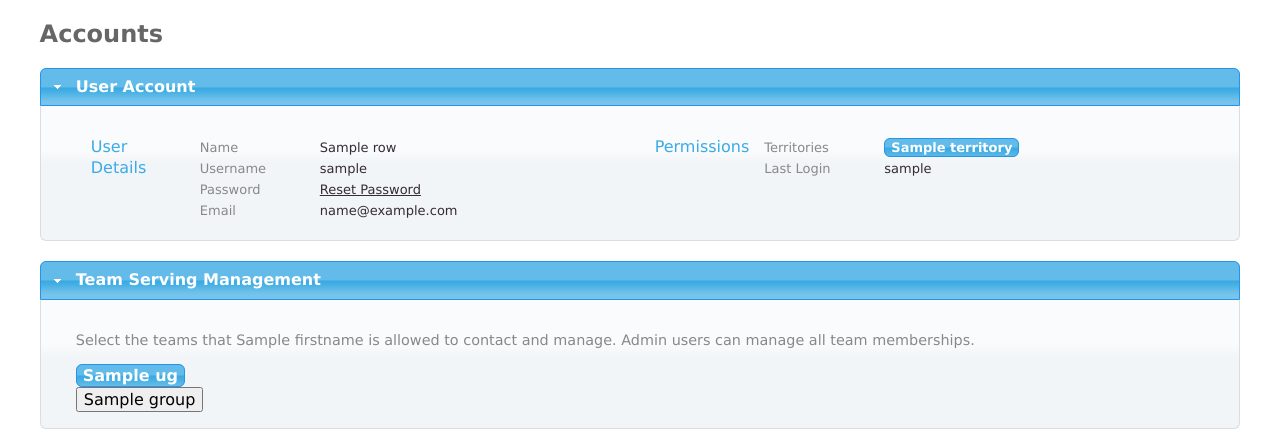
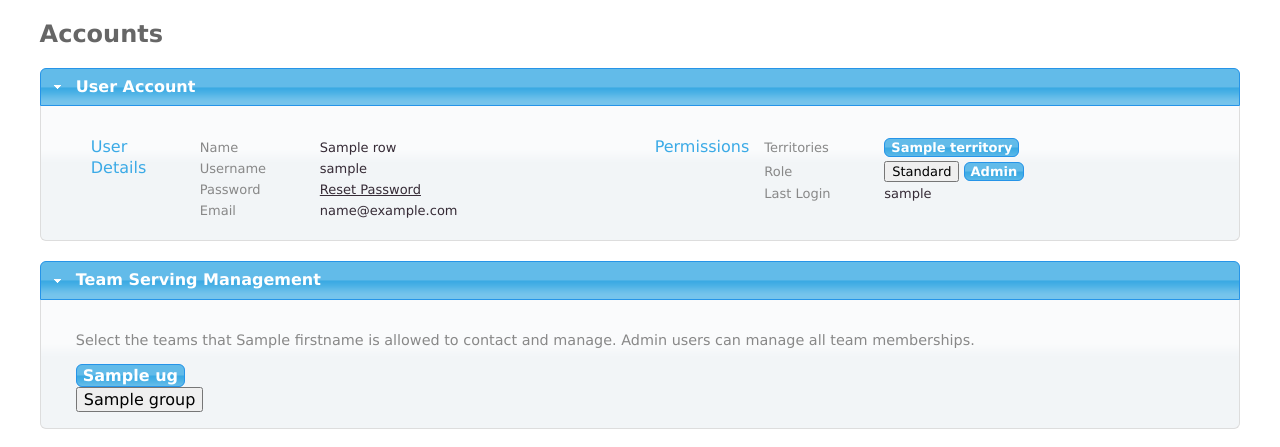
Before and after one commit to slimjim777/Portal, a Flask app: template portal/templates/admin.html in a window 1280 px wide. Shown: the part 96-543 px from the top of the page. Run offline with Flask 2, Linux system fonts and the light colour scheme; the template is opened without the code that fills it: most values are stand-ins (such as "Sample title", 1, 10 or a date in 2020); some libraries are stand-ins or nearby versions.

Commit message:
Added the user's role to be displayed in the UI. Allow the Admins to be able to change a user's role

```diff
--- a/portal/rest.py
+++ b/portal/rest.py
@@ -1,7 +1,7 @@
 from flask import request, redirect, url_for, session, abort, jsonify, flash
 from portal import app
 from portal.model.models import User, Event, Person, CRMPerson
-from portal.views import is_authenticated
+from portal.views import is_authenticated, is_admin
 
 @app.route("/rest/v1.0/login", methods=['POST'])
 def login():
@@ -138,6 +138,31 @@ def territory():
 
     user = User()
     response = user.territory_update(request.json['personid'], request.json['action'], request.json['territory'])
+    return jsonify(response)
+
+
+@app.route("/rest/v1.0/role", methods=['POST'])
+def role():
+    """
+    Set the role for an individual.
+    """
+    if not is_authenticated():
+        abort(403)
+
+    # Check permissions
+    if not is_admin():
+        abort(403)
+
+    # Validate the JSON message
+    if not request.json:
+        abort(400)
+    if ('personid' not in request.json):
+        return jsonify({ 'response':'Failed', 'error':"The Person's 'personid' must be supplied." })
+    if ('role' not in request.json):
+        return jsonify({ 'response':'Failed', 'error':"The 'role' must be supplied." })
+
+    user = User()
+    response = user.role_update(request.json['personid'], request.json['role'])
     return jsonify(response)
 
 
--- a/portal/templates/admin.html
+++ b/portal/templates/admin.html
@@ -66,6 +66,20 @@
                         <button onclick="toggleTerritory(this)">{{ t.name }}</button>
                             {% endif %}
                         {% endfor %}
+                    </div>
+               </div>
+           </div>
+           <div class="cell-data">
+               <div class="subcell">
+                    <div class="subcell-label">Role</div>
+                    <div class="subcell-data">
+                        {% if row.role == 'Standard' %}
+                        <button id="roleStandard" class="ui-corner-all ui-state-active">Standard</button>
+                        <button id="roleAdmin" onclick="toggleRole(this)">Admin</button>
+                        {% else %}
+                        <button id="roleStandard" onclick="toggleRole(this)">Standard</button>
+                        <button id="roleAdmin" class="ui-corner-all ui-state-active">Admin</button>
+                        {% endif %}
                     </div>
                </div>
            </div>
@@ -357,6 +371,39 @@
         });
     }
 
+    function toggleRole($el) {
+        // Which role got clicked?
+        // (only the inactive role is clickable, so this is being made active)
+        var role = $($el).text();
+        var postdata = {
+            personid:{{ row.personid }},
+            role: role
+        };
+        $( "#progressbar" ).show();
+
+        var request = $.ajax({
+          type: 'POST',
+          url: '/rest/v1.0/role',
+          data: JSON.stringify(postdata),
+          contentType:"application/json",
+          dataType: "json",
+          success: function(data) {
+            if(data.response=='Failed') {
+                console.log(data.error);
+                var $message = $('#messages');
+                $message.text(data.error);
+                $message.attr('class', 'ui-state-error ui-corner-all');
+                $message.show().fadeOut(2000);
+                $($el).attr('class', '');
+            } else {
+                document.location.href = '/accounts/{{ row.personid }}';
+                $( "#progressbar" ).hide();
+            }
+          }
+        });
+
+
+    }
 
     function showDialog() {
         $('#d-message').hide();
--- a/portal/templates/settings.html
+++ b/portal/templates/settings.html
@@ -51,6 +51,12 @@
                <div class="subcell">
                     <div class="subcell-label">Territories</div>
                     <div class="subcell-data">{{ row.access }}</div>
+               </div>
+           </div>
+           <div class="cell-data">
+               <div class="subcell">
+                    <div class="subcell-label">Role</div>
+                    <div class="subcell-data">{{ row.role }}</div>
                </div>
            </div>
          </div>
```
Also changed, not shown: portal/__init__.py (+6 -2 lines), portal/model/models.py (+10 -0 lines).
